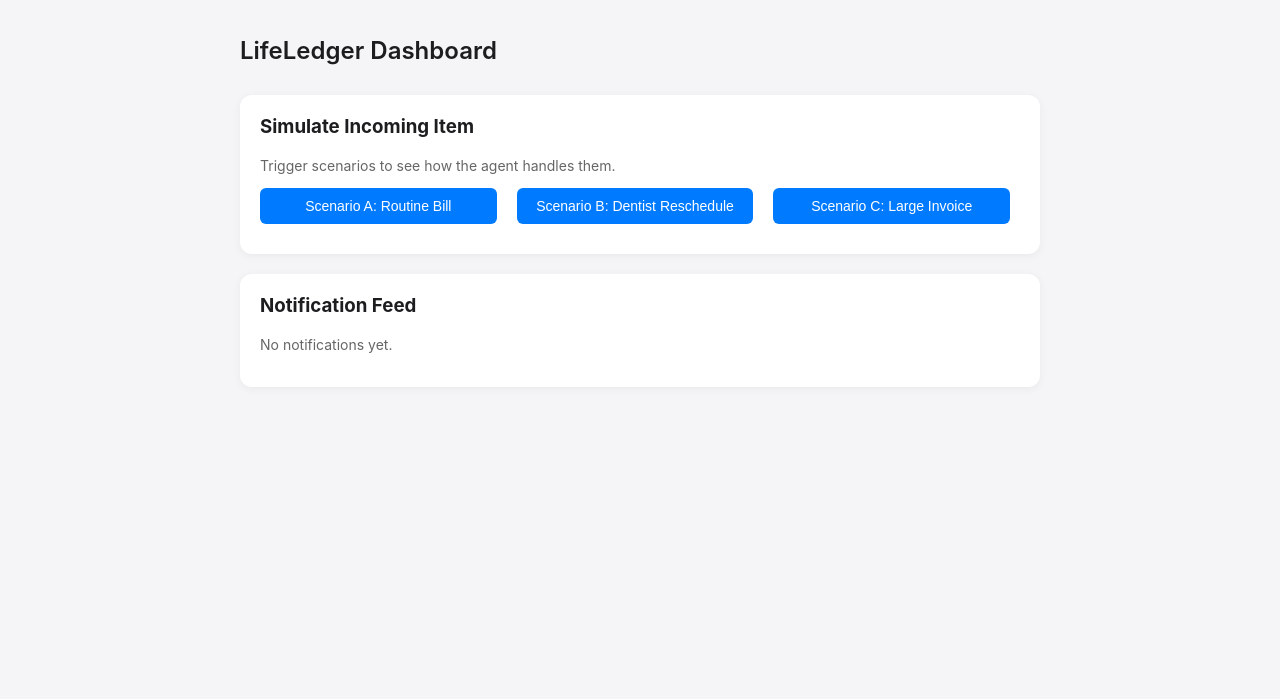
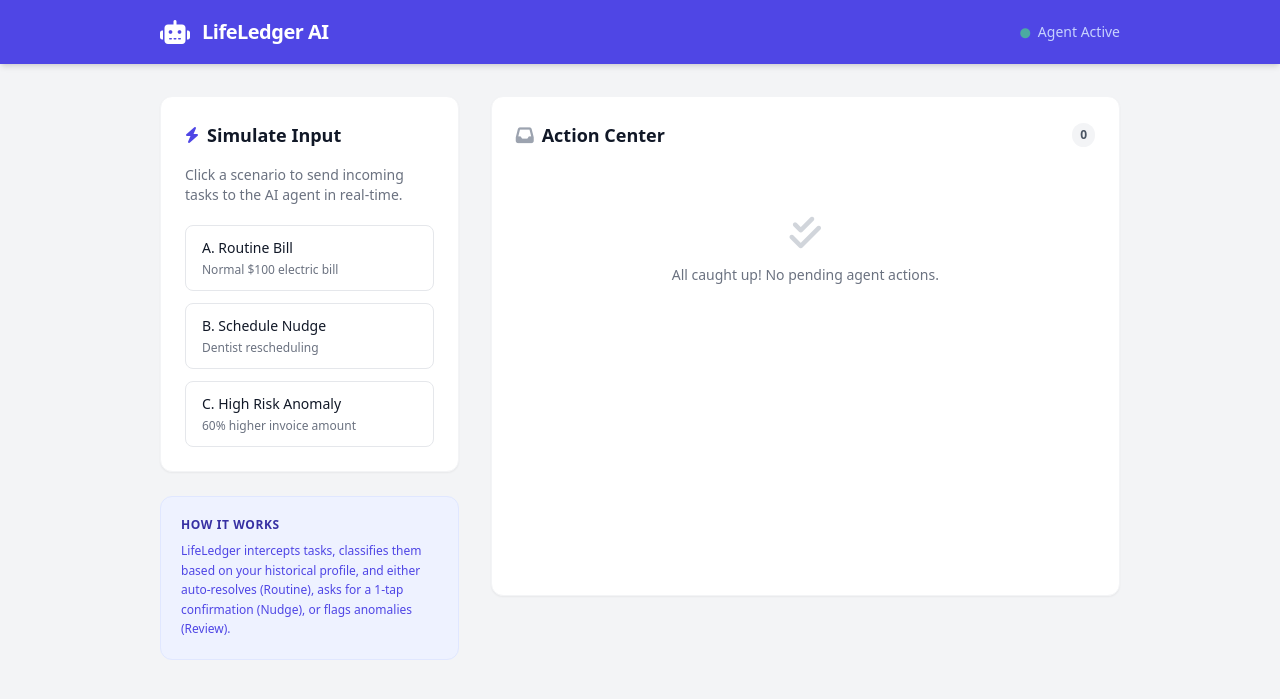
Before and after one commit to rdharshinir/Strands_Agents, a FastAPI app: page / in a window 1280 px wide. Shown: the top 699 px of the page. Run offline with FastAPI, Linux system fonts and the light colour scheme; data that the repository does not hold is empty; some libraries are stand-ins or nearby versions.

Commit message:
Enhance UI with professional Tailwind CSS design

```diff
--- a/templates/index.html
+++ b/templates/index.html
@@ -3,81 +3,164 @@
 <head>
     <meta charset="UTF-8">
     <meta name="viewport" content="width=device-width, initial-scale=1.0">
-    <title>LifeLedger Dashboard</title>
+    <title>LifeLedger AI Dashboard</title>
+    <!-- Tailwind CSS -->
+    <script src="https://cdn.tailwindcss.com"></script>
+    <!-- FontAwesome Icons -->
+    <link rel="stylesheet" href="https://cdnjs.cloudflare.com/ajax/libs/font-awesome/6.4.0/css/all.min.css">
     <style>
-        body { font-family: -apple-system, BlinkMacSystemFont, "Segoe UI", Roboto, Helvetica, Arial, sans-serif; margin: 0; padding: 20px; background: #f5f5f7; color: #1d1d1f; }
-        .container { max-width: 800px; margin: 0 auto; }
-        h1 { font-size: 24px; font-weight: 600; margin-bottom: 30px; }
-        .card { background: white; border-radius: 12px; padding: 20px; margin-bottom: 20px; box-shadow: 0 2px 10px rgba(0,0,0,0.05); }
-        .btn { padding: 10px 15px; border-radius: 6px; border: none; cursor: pointer; font-weight: 500; font-size: 14px; margin-right: 10px; transition: background 0.2s; }
-        .btn-primary { background: #007aff; color: white; }
-        .btn-primary:hover { background: #0056b3; }
-        .btn-success { background: #34c759; color: white; }
-        .btn-danger { background: #ff3b30; color: white; }
-        .btn-warning { background: #ffcc00; color: #1d1d1f; }
-        .notification { padding: 15px; border-radius: 8px; margin-bottom: 15px; border-left: 4px solid #007aff; background: #f9f9f9; }
-        .urgency-high { border-left-color: #ff3b30; background: #fff0f0; }
-        .urgency-normal { border-left-color: #ffcc00; }
-        .urgency-info { border-left-color: #34c759; }
-        .actions { margin-top: 15px; }
-        .simulate-box { display: flex; gap: 10px; margin-bottom: 10px; }
-        .sim-btn { flex: 1; }
-        .timestamp { color: #86868b; font-size: 12px; margin-bottom: 5px; }
-        .status-badge { margin-top: 10px; display: inline-block; padding: 4px 8px; border-radius: 12px; font-size: 12px; font-weight: bold; background: #e5e5ea; color: #1d1d1f; }
+        body { background-color: #f3f4f6; }
+        .fade-in { animation: fadeIn 0.3s ease-in-out; }
+        @keyframes fadeIn { from { opacity: 0; transform: translateY(5px); } to { opacity: 1; transform: translateY(0); } }
     </style>
 </head>
-<body>
-    <div class="container">
-        <h1>LifeLedger Dashboard</h1>
+<body class="text-gray-800 font-sans antialiased">
 
-        <div class="card">
-            <h3 style="margin-top:0">Simulate Incoming Item</h3>
-            <p style="color: #666; font-size: 14px;">Trigger scenarios to see how the agent handles them.</p>
-            <div class="simulate-box">
-                <button class="btn btn-primary sim-btn" onclick="simulate('routine electric bill email identical in amount to the past 3 months')">Scenario A: Routine Bill</button>
-                <button class="btn btn-primary sim-btn" onclick="simulate('dentist appointment reminder needing rescheduling')">Scenario B: Dentist Reschedule</button>
-                <button class="btn btn-primary sim-btn" onclick="simulate('new, unusually large invoice from MegaCorp (60% above average)')">Scenario C: Large Invoice</button>
+    <!-- Navbar -->
+    <nav class="bg-indigo-600 text-white shadow-md">
+        <div class="max-w-5xl mx-auto px-4 sm:px-6 lg:px-8">
+            <div class="flex items-center justify-between h-16">
+                <div class="flex items-center space-x-3">
+                    <i class="fa-solid fa-robot text-2xl"></i>
+                    <span class="font-bold text-xl tracking-tight">LifeLedger AI</span>
+                </div>
+                <div class="text-indigo-200 text-sm font-medium">
+                    <i class="fa-solid fa-circle text-[10px] text-green-400 mr-1 animate-pulse"></i> Agent Active
+                </div>
+            </div>
+        </div>
+    </nav>
+
+    <div class="max-w-5xl mx-auto px-4 sm:px-6 lg:px-8 py-8 grid grid-cols-1 md:grid-cols-3 gap-8">
+
+        <!-- Left Column: Controls -->
+        <div class="md:col-span-1 space-y-6">
+
+            <div class="bg-white rounded-xl shadow-sm border border-gray-100 p-6">
+                <div class="flex items-center space-x-2 mb-4 text-indigo-600">
+                    <i class="fa-solid fa-bolt"></i>
+                    <h3 class="font-semibold text-lg text-gray-900">Simulate Input</h3>
+                </div>
+                <p class="text-sm text-gray-500 mb-5">Click a scenario to send incoming tasks to the AI agent in real-time.</p>
+
+                <div class="space-y-3">
+                    <button onclick="simulate('routine electric bill email identical in amount to the past 3 months', this)"
+                            class="w-full text-left px-4 py-3 rounded-lg border border-gray-200 hover:border-indigo-300 hover:bg-indigo-50 transition-all duration-200 group">
+                        <div class="font-medium text-sm text-gray-900 group-hover:text-indigo-700">A. Routine Bill</div>
+                        <div class="text-xs text-gray-500 mt-1">Normal $100 electric bill</div>
+                    </button>
+
+                    <button onclick="simulate('dentist appointment reminder needing rescheduling', this)"
+                            class="w-full text-left px-4 py-3 rounded-lg border border-gray-200 hover:border-yellow-300 hover:bg-yellow-50 transition-all duration-200 group">
+                        <div class="font-medium text-sm text-gray-900 group-hover:text-yellow-700">B. Schedule Nudge</div>
+                        <div class="text-xs text-gray-500 mt-1">Dentist rescheduling</div>
+                    </button>
+
+                    <button onclick="simulate('new, unusually large invoice from MegaCorp (60% above average)', this)"
+                            class="w-full text-left px-4 py-3 rounded-lg border border-gray-200 hover:border-red-300 hover:bg-red-50 transition-all duration-200 group">
+                        <div class="font-medium text-sm text-gray-900 group-hover:text-red-700">C. High Risk Anomaly</div>
+                        <div class="text-xs text-gray-500 mt-1">60% higher invoice amount</div>
+                    </button>
+                </div>
+            </div>
+
+            <div class="bg-indigo-50 rounded-xl p-5 border border-indigo-100">
+                <h4 class="text-xs font-bold text-indigo-800 uppercase tracking-wider mb-2">How it works</h4>
+                <p class="text-xs text-indigo-600 leading-relaxed">
+                    LifeLedger intercepts tasks, classifies them based on your historical profile, and either auto-resolves (Routine), asks for a 1-tap confirmation (Nudge), or flags anomalies (Review).
+                </p>
             </div>
         </div>
 
-        <div class="card">
-            <h3 style="margin-top:0">Notification Feed</h3>
-            <div id="notifications-container">
-                <p style="color: #666; font-size: 14px;">No notifications yet.</p>
+        <!-- Right Column: Notifications Feed -->
+        <div class="md:col-span-2">
+            <div class="bg-white rounded-xl shadow-sm border border-gray-100 p-6 min-h-[500px]">
+                <div class="flex items-center justify-between mb-6">
+                    <h3 class="font-semibold text-lg text-gray-900 flex items-center">
+                        <i class="fa-solid fa-inbox text-gray-400 mr-2"></i> Action Center
+                    </h3>
+                    <span id="notification-count" class="bg-gray-100 text-gray-600 text-xs font-bold px-2 py-1 rounded-full">0</span>
+                </div>
+
+                <div id="notifications-container" class="space-y-4">
+                    <!-- Loading state or empty state -->
+                    <div class="text-center py-10">
+                        <i class="fa-solid fa-inbox text-gray-300 text-4xl mb-3"></i>
+                        <p class="text-gray-500 text-sm">Inbox Zero. No pending agent notifications.</p>
+                    </div>
+                </div>
             </div>
         </div>
+
     </div>
 
     <script>
+        function getUrgencyStyles(urgency) {
+            switch(urgency) {
+                case 'high': return { bg: 'bg-red-50', border: 'border-red-200', icon: 'fa-triangle-exclamation text-red-500', label: 'Needs Review' };
+                case 'normal': return { bg: 'bg-yellow-50', border: 'border-yellow-200', icon: 'fa-hand-sparkles text-yellow-500', label: 'Action Proposed' };
+                case 'info': default: return { bg: 'bg-green-50', border: 'border-green-200', icon: 'fa-check-circle text-green-500', label: 'Auto-Resolved' };
+            }
+        }
+
         async function loadNotifications() {
             try {
                 const res = await fetch('/api/notifications');
                 const data = await res.json();
                 const container = document.getElementById('notifications-container');
+                document.getElementById('notification-count').innerText = data.notifications.length;
 
                 if(data.notifications.length === 0) {
-                    container.innerHTML = '<p style="color: #666; font-size: 14px;">No notifications yet.</p>';
+                    container.innerHTML = `
+                        <div class="text-center py-10 fade-in">
+                            <i class="fa-solid fa-check-double text-gray-300 text-4xl mb-3"></i>
+                            <p class="text-gray-500 text-sm">All caught up! No pending agent actions.</p>
+                        </div>`;
                     return;
                 }
 
                 container.innerHTML = '';
                 data.notifications.forEach(n => {
+                    const style = getUrgencyStyles(n.urgency);
+
                     const div = document.createElement('div');
-                    div.className = `notification urgency-${n.urgency}`;
-                    let html = `<div class="timestamp">${n.timestamp}</div><div>${n.message}</div>`;
+                    div.className = `fade-in rounded-lg border ${style.border} ${style.bg} p-4 shadow-sm relative overflow-hidden`;
+
+                    // Left color accent bar
+                    const accentColor = n.urgency === 'high' ? 'bg-red-400' : (n.urgency === 'normal' ? 'bg-yellow-400' : 'bg-green-400');
+
+                    let html = `
+                        <div class="absolute left-0 top-0 bottom-0 w-1 ${accentColor}"></div>
+                        <div class="flex items-start ml-2">
+                            <div class="mt-1 mr-3"><i class="fa-solid ${style.icon} text-lg"></i></div>
+                            <div class="flex-1">
+                                <div class="flex items-center justify-between mb-1">
+                                    <span class="text-xs font-bold uppercase tracking-wider text-gray-500">${style.label}</span>
+                                    <span class="text-xs text-gray-400"><i class="fa-regular fa-clock mr-1"></i>${n.timestamp}</span>
+                                </div>
+                                <p class="text-gray-800 text-sm leading-relaxed">${n.message}</p>
+                    `;
 
                     if (n.action_required && n.status === 'pending') {
                         html += `
-                            <div class="actions">
-                                <button class="btn btn-success" onclick="makeDecision('${n.task_id}', 'approved')">Approve</button>
-                                <button class="btn btn-warning" onclick="makeDecision('${n.task_id}', 'modified')">Modify</button>
-                                <button class="btn btn-danger" onclick="makeDecision('${n.task_id}', 'denied')">Deny</button>
+                            <div class="mt-4 flex space-x-2">
+                                <button onclick="makeDecision('${n.task_id}', 'approved')" class="px-3 py-1.5 bg-gray-900 hover:bg-gray-800 text-white text-xs font-medium rounded shadow-sm transition-colors">
+                                    <i class="fa-solid fa-check mr-1"></i> Approve
+                                </button>
+                                <button onclick="makeDecision('${n.task_id}', 'modified')" class="px-3 py-1.5 bg-white border border-gray-300 hover:bg-gray-50 text-gray-700 text-xs font-medium rounded shadow-sm transition-colors">
+                                    Edit
+                                </button>
+                                <button onclick="makeDecision('${n.task_id}', 'denied')" class="px-3 py-1.5 bg-white border border-gray-300 hover:bg-gray-50 text-red-600 text-xs font-medium rounded shadow-sm transition-colors">
+                                    Deny
+                                </button>
                             </div>
                         `;
                     } else if (n.status !== 'pending' && n.status !== 'logged') {
-                        html += `<div><span class="status-badge">${n.status.toUpperCase()}</span></div>`;
+                        const statusColor = n.status === 'approved' ? 'bg-green-100 text-green-800' : (n.status === 'denied' ? 'bg-red-100 text-red-800' : 'bg-gray-200 text-gray-800');
+                        html += `<div class="mt-3"><span class="inline-flex items-center px-2 py-0.5 rounded text-xs font-medium ${statusColor} capitalize">${n.status}</span></div>`;
                     }
 
+                    html += `</div></div>`;
                     div.innerHTML = html;
                     container.appendChild(div);
                 });
@@ -86,12 +169,20 @@
             }
         }
 
-        async function simulate(text) {
+        async function simulate(text, btnElement) {
+            // Visual feedback on button
+            const originalHtml = btnElement.innerHTML;
+            btnElement.innerHTML = `<div class="text-center py-2"><i class="fa-solid fa-circle-notch fa-spin text-indigo-500"></i><span class="ml-2 text-sm text-indigo-700 font-medium">Processing...</span></div>`;
+            btnElement.disabled = true;
+
             await fetch('/api/simulate', {
                 method: 'POST',
                 headers: {'Content-Type': 'application/json'},
                 body: JSON.stringify({text: text})
             });
+
+            btnElement.innerHTML = originalHtml;
+            btnElement.disabled = false;
             loadNotifications();
         }
 
```
